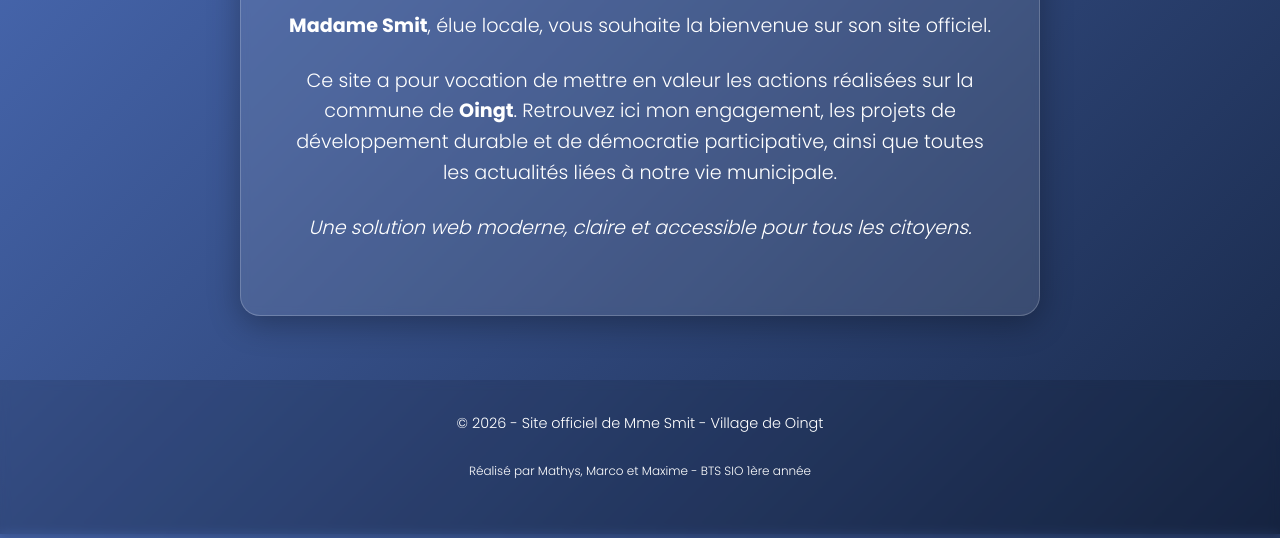
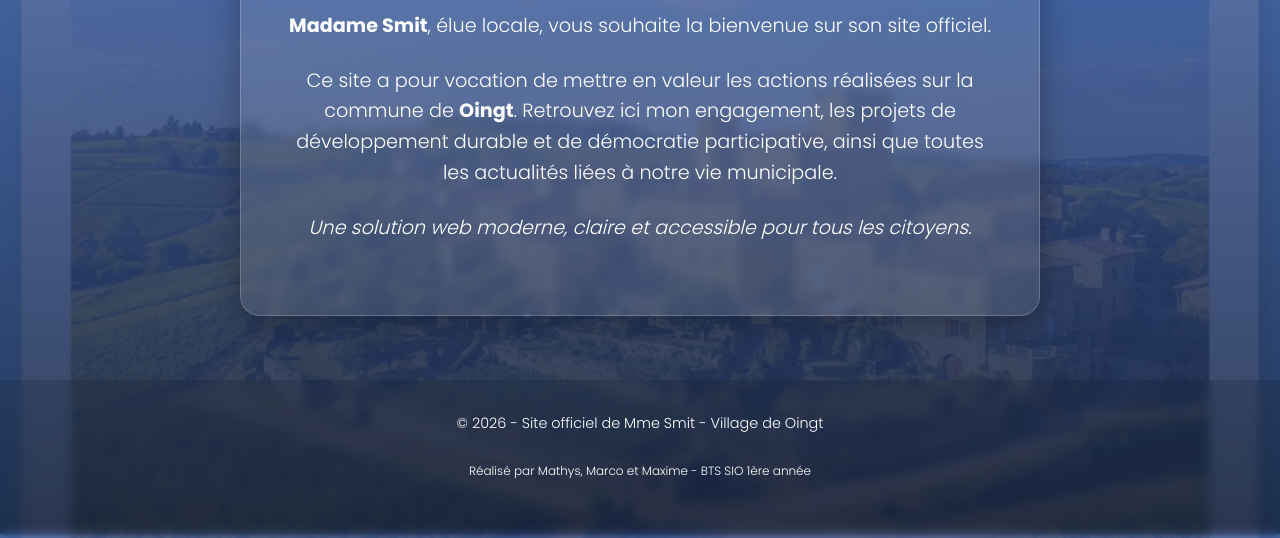
Before and after one commit to pv4mkkgzr5-ctrl/site-oingt, a plain HTML site: page index.html in a window 1280 px wide. Shown: the part 266-804 px from the top of the page. Drawn offline with Linux system fonts and the light colour scheme.

Commit message:
Mise a jour design: image de fond et credits

```diff
--- a/style.css
+++ b/style.css
@@ -20,7 +20,12 @@
 
 body {
     font-family: 'Poppins', sans-serif;
-    background: var(--bg-gradient);
+    /* User requested background Oingt with transparency/overlay */
+    background:
+        linear-gradient(rgba(75, 108, 183, 0.85), rgba(24, 40, 72, 0.9)),
+        url('background.png');
+    background-size: cover;
+    background-position: center;
     background-attachment: fixed;
     /* Keeps gradient fixed when scrolling */
     color: var(--text-white);
```
Also changed, not shown: background.png (added).
